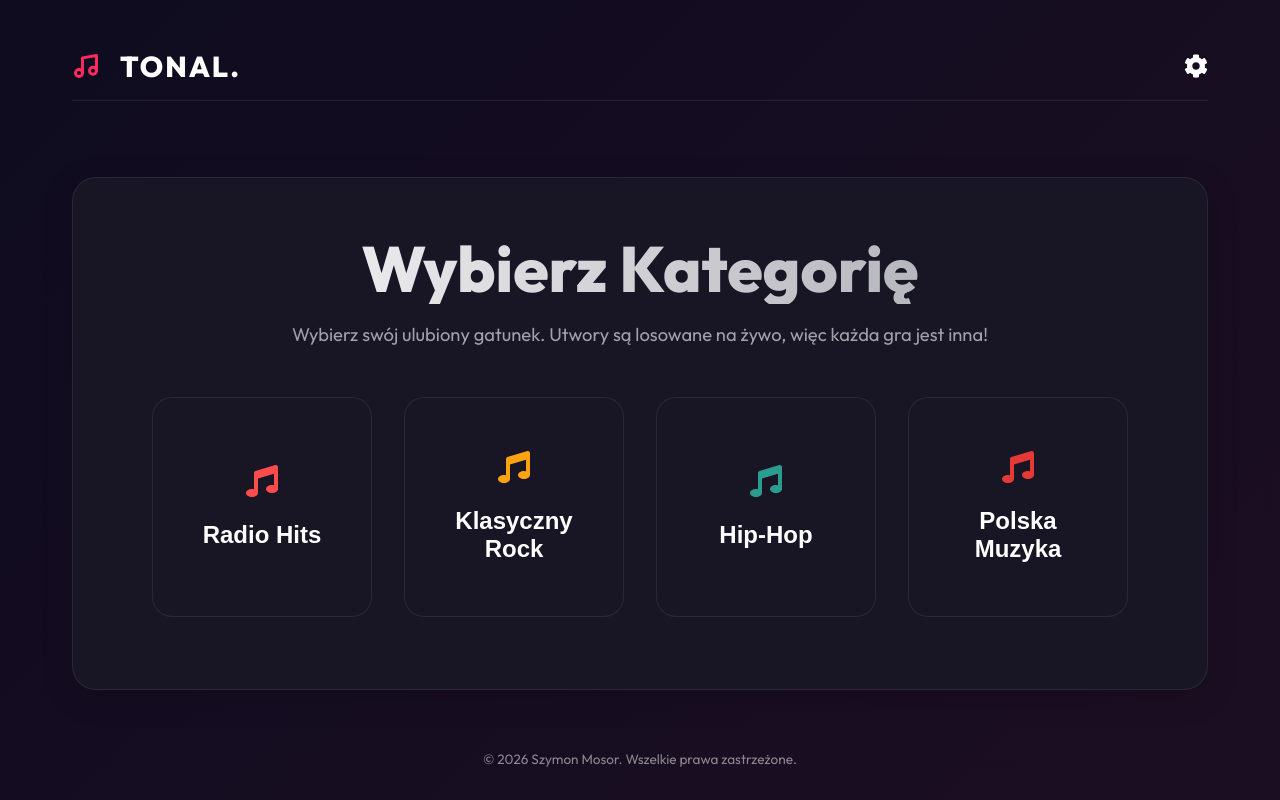
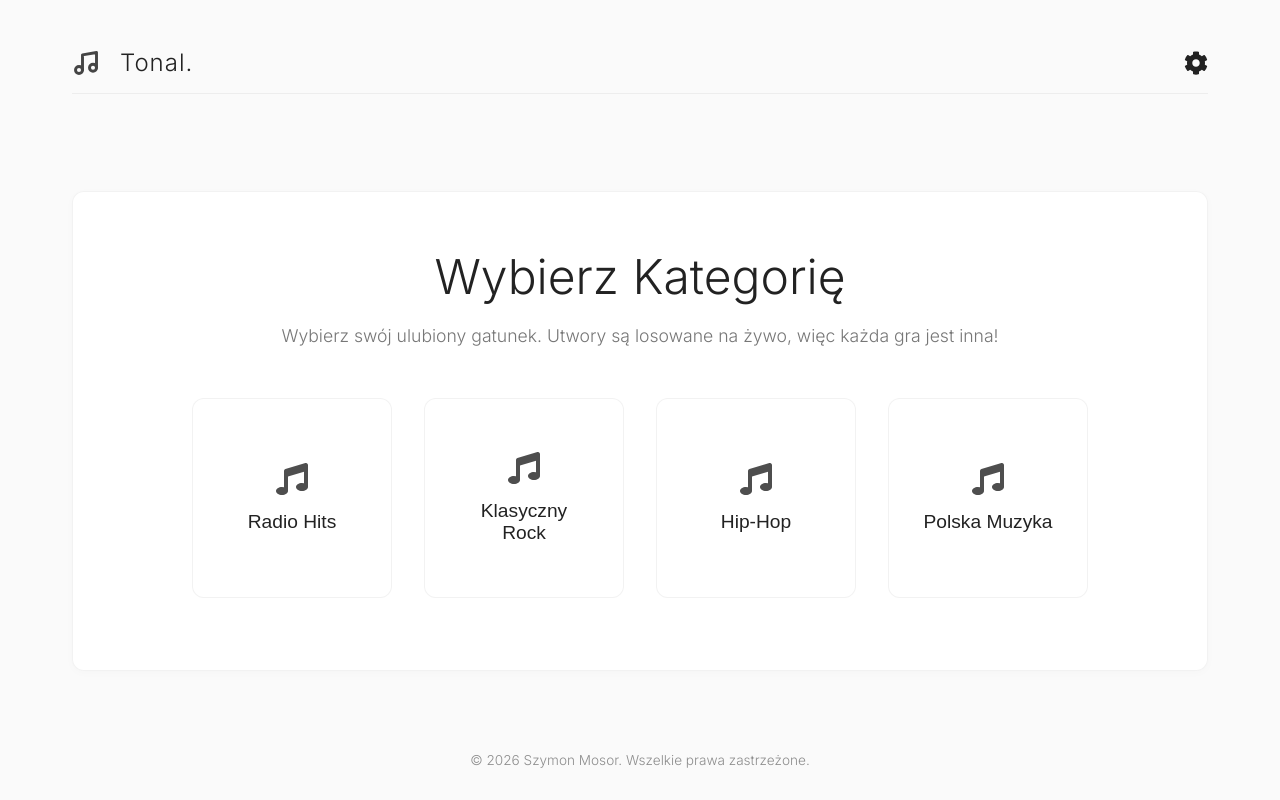
Before and after one commit to wawrzaszek/MusicQuiz, a React (Vite) app: page / in a window 1280 px wide. Built offline with nearby package versions, Linux system fonts and the light colour scheme.

Commit message:
Uproszczenie kolorów, zmiana czcionki na delikatną i usunięcie emoji

```diff
--- a/src/App.css
+++ b/src/App.css
@@ -21,25 +21,24 @@
 
 .header h2 {
   margin-bottom: 0;
-  font-size: 1.8rem;
-  font-weight: 800;
+  font-size: 1.5rem;
+  font-weight: 300;
   display: flex;
   align-items: center;
   gap: 0.75rem;
   color: var(--text-primary);
-  text-transform: uppercase;
-  letter-spacing: 2px;
+  letter-spacing: 1px;
 }
 
 /* Score Pill */
 .score-badge {
-  background: var(--bg-card);
-  padding: 0.6rem 1.5rem;
-  border-radius: 100px;
-  font-weight: 700;
-  font-size: 1.1rem;
-  color: var(--accent);
-  border: 1px solid var(--accent);
+  background: transparent;
+  padding: 0.5rem 1rem;
+  border-radius: 6px;
+  font-weight: 400;
+  font-size: 1rem;
+  color: var(--text-primary);
+  border: 1px solid var(--glass-border);
 }
 
 .icon-btn {
@@ -83,41 +82,41 @@
 
 /* Uproszczone kafelki bez pseudo-elementów mask i blura */
 .category-card {
-  width: 220px;
-  height: 220px;
+  width: 200px;
+  height: 200px;
   flex-shrink: 0;
   background: var(--bg-card);
   border: 1px solid var(--glass-border);
-  border-radius: 20px;
+  border-radius: 12px;
   padding: 2rem;
   display: flex;
   flex-direction: column;
   align-items: center;
   justify-content: center;
-  gap: 1.5rem;
+  gap: 1rem;
   cursor: pointer;
-  transition: transform 0.2s, background 0.2s, border-color 0.2s;
+  transition: all 0.2s;
   color: var(--text-primary);
 }
 
 .category-card:hover {
-  transform: translateY(-4px);
   background: var(--bg-card-hover);
-  border-color: var(--cat-color);
+  border-color: var(--accent);
 }
 
 .category-card svg {
-  color: var(--cat-color);
-  transition: transform 0.2s;
+  color: var(--text-primary);
+  transition: opacity 0.2s;
+  opacity: 0.8;
 }
 
 .category-card:hover svg {
-  transform: scale(1.1);
+  opacity: 1;
 }
 
 .category-card h3 {
-  font-size: 1.5rem;
-  font-weight: 600;
+  font-size: 1.2rem;
+  font-weight: 400;
 }
 
 /* Dynamic Quiz Layout */
@@ -137,12 +136,11 @@
 }
 
 .album-art-container {
-  width: 280px;
-  height: 280px;
-  border-radius: 24px;
+  width: 240px;
+  height: 240px;
+  border-radius: 12px;
   overflow: hidden;
-  box-shadow: 0 10px 20px rgba(0,0,0,0.3);
-  background: #111;
+  background: var(--bg-card-hover);
   border: 1px solid var(--glass-border);
 }
 
@@ -150,12 +148,12 @@
 .quiz-content {
   display: flex;
   flex-direction: column;
-  gap: 2rem;
-  background: var(--bg-card);
-  padding: 3rem;
-  border-radius: 24px;
-  border: 1px solid var(--glass-border);
-  box-shadow: var(--glass-shadow);
+  gap: 1.5rem;
+  background: transparent;
+  padding: 2rem;
+  border-radius: 0;
+  border: none;
+  box-shadow: none;
 }
 
 .options-grid {
@@ -166,43 +164,43 @@
 
 /* Uproszczone przyciski bez expanding circle */
 .option-btn {
-  background: #2a2640;
+  background: var(--bg-card);
   color: var(--text-primary);
   border: 1px solid var(--glass-border);
-  padding: 1.5rem;
-  border-radius: 16px;
-  font-size: 1.15rem;
-  font-weight: 500;
+  padding: 1rem;
+  border-radius: 6px;
+  font-size: 1rem;
+  font-weight: 300;
   cursor: pointer;
-  transition: background 0.2s, border-color 0.2s, transform 0.2s;
+  transition: all 0.2s;
   display: flex;
   align-items: center;
   justify-content: center;
-  gap: 1rem;
+  gap: 0.5rem;
   text-align: center;
 }
 
 .option-btn:hover:not(.disabled) {
-  background: #363250;
+  background: var(--bg-card-hover);
   border-color: var(--accent);
-  transform: translateY(-2px);
 }
 
 /* State Styling for Buttons */
 .option-btn.correct {
-  background: #064e3b;
+  background: var(--bg-card);
   border-color: var(--success);
+  color: var(--success);
 }
 
 .option-btn.wrong {
-  background: #7f1d1d;
+  background: var(--bg-card);
   border-color: var(--error);
+  color: var(--error);
 }
 
 .option-btn.disabled {
-  opacity: 0.6;
+  opacity: 0.5;
   cursor: not-allowed;
-  transform: none !important;
 }
 
 .icon {
@@ -213,18 +211,18 @@
 .timer-bar-container {
   grid-column: 1 / -1;
   width: 100%;
-  height: 8px;
-  background: #111;
-  border-radius: 10px;
+  height: 4px;
+  background: var(--glass-border);
+  border-radius: 2px;
   overflow: hidden;
   margin-bottom: 0.5rem;
-  border: 1px solid var(--glass-border);
+  border: none;
 }
 
 .timer-bar {
   height: 100%;
-  background: var(--accent-gradient);
-  border-radius: 10px;
+  background: var(--accent);
+  border-radius: 2px;
   transition: width 1s linear;
 }
 
@@ -235,28 +233,24 @@
 .timer-text {
   grid-column: 1 / -1;
   text-align: center;
-  font-size: 1.1rem;
-  font-weight: 500;
+  font-size: 0.9rem;
+  font-weight: 300;
   color: var(--text-secondary);
   margin-bottom: 1rem;
-  letter-spacing: 1px;
 }
 
 .timer-text span {
-  font-weight: 700;
+  font-weight: 500;
   color: var(--text-primary);
-  font-variant-numeric: tabular-nums;
 }
 
 /* Loading Spin (uproszczony) */
 .loading {
   text-align: center;
   color: var(--accent);
-  font-weight: 600;
-  font-size: 1.3rem;
+  font-weight: 400;
+  font-size: 1.1rem;
   padding: 3rem;
-  text-transform: uppercase;
-  letter-spacing: 2px;
 }
 
 /* Uproszczona animacja dla Reveal */
--- a/src/App.jsx
+++ b/src/App.jsx
@@ -240,8 +240,8 @@ function App() {
                 />
               </div>
 
-              <div style={{marginTop: '1.5rem', padding: '1rem', background: 'rgba(255,255,255,0.05)', borderRadius: '12px', fontSize: '0.9rem', color: 'var(--text-secondary)', maxWidth: '400px', textAlign: 'center'}}>
-                🎵 {t[language].musicSource}
+              <div style={{marginTop: '1.5rem', padding: '1rem', background: 'var(--bg-card-hover)', borderRadius: '12px', fontSize: '0.9rem', color: 'var(--text-secondary)', maxWidth: '400px', textAlign: 'center'}}>
+                {t[language].musicSource}
               </div>
             </div>
 
--- a/src/index.css
+++ b/src/index.css
@@ -1,24 +1,24 @@
-@import url('https://fonts.googleapis.com/css2?family=Outfit:wght@300;400;500;600;700;800&display=swap');
+@import url('https://fonts.googleapis.com/css2?family=Inter:wght@300;400;500&display=swap');
 
 :root {
-  --bg-color-1: #0f0c20;
-  --bg-color-2: #1c0e22;
+  --bg-color-1: #fafafa;
+  --bg-color-2: #f0f0f0;
 
-  --bg-card: #181525;
-  --bg-card-hover: #221e35;
+  --bg-card: #ffffff;
+  --bg-card-hover: #f9f9f9;
 
-  --text-primary: #ffffff;
-  --text-secondary: #a1a1aa;
+  --text-primary: #222222;
+  --text-secondary: #777777;
 
-  --accent: #ff2a5f;
-  --accent-gradient: linear-gradient(135deg, #ff2a5f 0%, #dd2476 100%);
-  --accent-hover: #ff4a7c;
+  --accent: #444444;
+  --accent-gradient: #444444;
+  --accent-hover: #111111;
 
-  --success: #10b981;
-  --error: #ef4444;
+  --success: #2e8b57;
+  --error: #d9534f;
 
-  --glass-border: rgba(255, 255, 255, 0.08);
-  --glass-shadow: 0 8px 32px 0 rgba(0, 0, 0, 0.15);
+  --glass-border: rgba(0, 0, 0, 0.05);
+  --glass-shadow: 0 2px 10px rgba(0, 0, 0, 0.02);
 }
 
 * {
@@ -30,10 +30,10 @@
 }
 
 body {
-  font-family: 'Outfit', sans-serif;
-  /* Prosty, lekki w renderowaniu gradient */
-  background: linear-gradient(135deg, var(--bg-color-1) 0%, var(--bg-color-2) 100%);
-  background-attachment: fixed;
+  font-family: 'Inter', sans-serif;
+  font-weight: 300;
+  /* Prosty, jasny kolor tła */
+  background: var(--bg-color-1);
   color: var(--text-primary);
   min-height: 100vh;
   display: flex;
@@ -46,25 +46,25 @@ body {
   flex-direction: column;
 }
 
-/* Uproszczone panele bez obciążającego backdrop-filter */
+/* Uproszczone panele o minimalistycznym wyglądzie */
 .glass-panel {
   background: var(--bg-card);
-  border-radius: 24px;
+  border-radius: 12px;
   padding: 3.5rem;
   border: 1px solid var(--glass-border);
   box-shadow: var(--glass-shadow);
   position: relative;
 }
 
-/* Global Buttons with Modern Styling */
+/* Globalne przyciski z delikatnym stylem */
 .btn {
-  background: #2a2640;
+  background: transparent;
   color: var(--text-primary);
   border: 1px solid var(--glass-border);
-  padding: 1rem 2.5rem;
-  border-radius: 100px;
-  font-size: 1.1rem;
-  font-weight: 600;
+  padding: 0.8rem 2rem;
+  border-radius: 6px;
+  font-size: 1rem;
+  font-weight: 400;
   font-family: inherit;
   cursor: pointer;
   transition: all 0.2s ease-out;
@@ -72,13 +72,12 @@ body {
   align-items: center;
   justify-content: center;
   gap: 0.75rem;
-  text-transform: uppercase;
-  letter-spacing: 1px;
+  letter-spacing: 0.5px;
 }
 
 .btn:hover {
-  background: #363250;
-  transform: translateY(-2px);
+  background: var(--bg-card-hover);
+  border-color: var(--accent);
 }
 
 .btn:active {
@@ -86,42 +85,41 @@ body {
 }
 
 .btn-primary {
-  background: var(--accent-gradient);
-  border: none;
-  color: white;
+  background: var(--accent);
+  border: 1px solid var(--accent);
+  color: #ffffff;
 }
 
 .btn-primary:hover {
-  background: linear-gradient(135deg, #ff4a7c 0%, #e83a8b 100%);
+  background: var(--accent-hover);
 }
 
-/* Uproszczona typografia */
+/* Delikatna typografia */
 h1 {
-  font-size: 4rem;
-  font-weight: 800;
-  line-height: 1.1;
+  font-size: 3rem;
+  font-weight: 300;
+  line-height: 1.2;
   margin-bottom: 1rem;
-  background: linear-gradient(to right, #fff, #a1a1aa);
-  -webkit-background-clip: text;
-  -webkit-text-fill-color: transparent;
+  color: var(--text-primary);
 }
 
 h2 {
-  font-size: 2.2rem;
-  font-weight: 700;
+  font-size: 2rem;
+  font-weight: 300;
   margin-bottom: 1.5rem;
+  color: var(--text-primary);
 }
 
 p {
   color: var(--text-secondary);
   line-height: 1.6;
-  font-size: 1.15rem;
-  font-weight: 400;
+  font-size: 1.1rem;
+  font-weight: 300;
 }
 
 /* Proste animacje wejścia */
 @keyframes fadeInSlideUp {
-  0% { opacity: 0; transform: translateY(20px); }
+  0% { opacity: 0; transform: translateY(10px); }
   100% { opacity: 1; transform: translateY(0); }
 }
 
```
